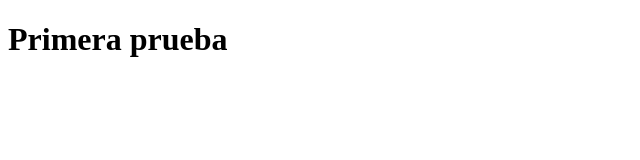
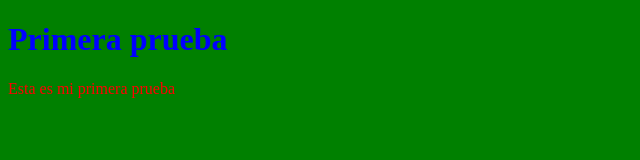
Before and after one commit to asamillan/Pruebas, a plain HTML site: page index.html in a window 1280 px wide. Shown: the whole page, without its empty margins (0-640 px from the left). Drawn offline with Linux system fonts and the light colour scheme.

Commit message:
se agregaron estilos

```diff
--- /dev/null
+++ b/css/estilos.css
@@ -0,0 +1,8 @@
+body{
+	background-color: green;
+	color: red;
+}
+
+h1{
+	color: blue;
+}
--- a/index.html
+++ b/index.html
@@ -4,7 +4,9 @@
 	<meta charset="utf-8">
 	<meta name="viewport" content="width=device-width; user-scalable:no">
 	<title>Primera prueba</title>
+	<link rel="stylesheet" href="css/estilos.css">
 	<h1>Primera prueba</h1>
+	Esta es mi primera prueba
 </head>
 <body>
 
```
